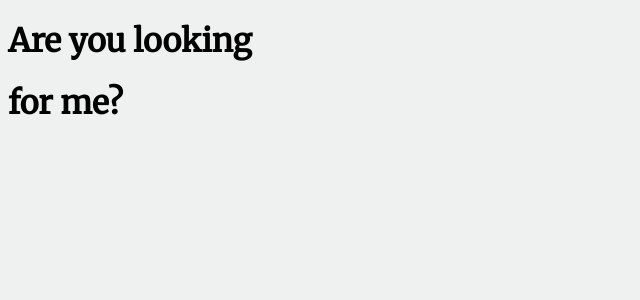
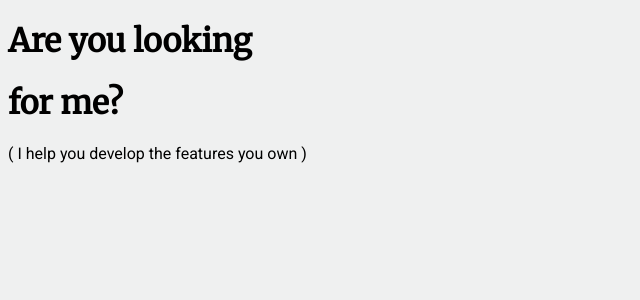
Before and after one commit to demee/demee.github.io, a Jekyll site: the page built from index.md, in a window 1280 px wide. Shown: the top 300 px of the page, without its empty margins (0-640 px from the left). Built offline with Jekyll 4.4.1, drawn with Linux system fonts in a browser that asks for light colours; our own code applies the rules of GitHub Pages for plain Markdown files.

Commit message:
Update index.md

```diff
--- a/index.md
+++ b/index.md
@@ -6,3 +6,4 @@ layout: home
 ---
 # Are you looking
 # for me?
+( I help you develop the features you own )
```
